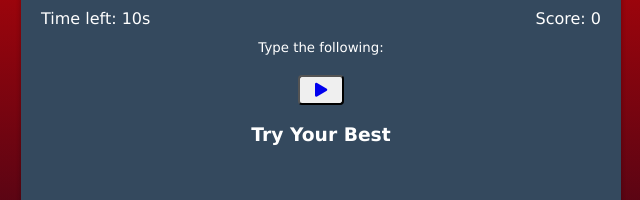
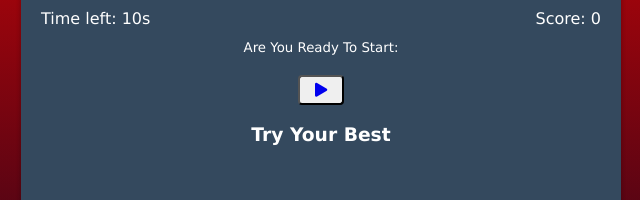
Before and after one commit to Ashishrock9394/Speed_Test_JS, a plain HTML site: page index.html in a window 1280 px wide. Shown: the part 317-517 px from the top of the page, 319-959 px from the left. Drawn offline with Linux system fonts and the light colour scheme.

Commit message:
update index

```diff
--- a/index.html
+++ b/index.html
@@ -33,7 +33,7 @@
 
   <div class="container">
     <h2>👩‍💻 Test Your Speed 👨‍💻</h2>
-    <small>Type the following:</small><br><br>
+    <small>Are You Ready To Start:</small><br><br>
     <button class="play1">
       <a href="play.html"><i class="fa fa-play"></a></i>
     </button>
```
